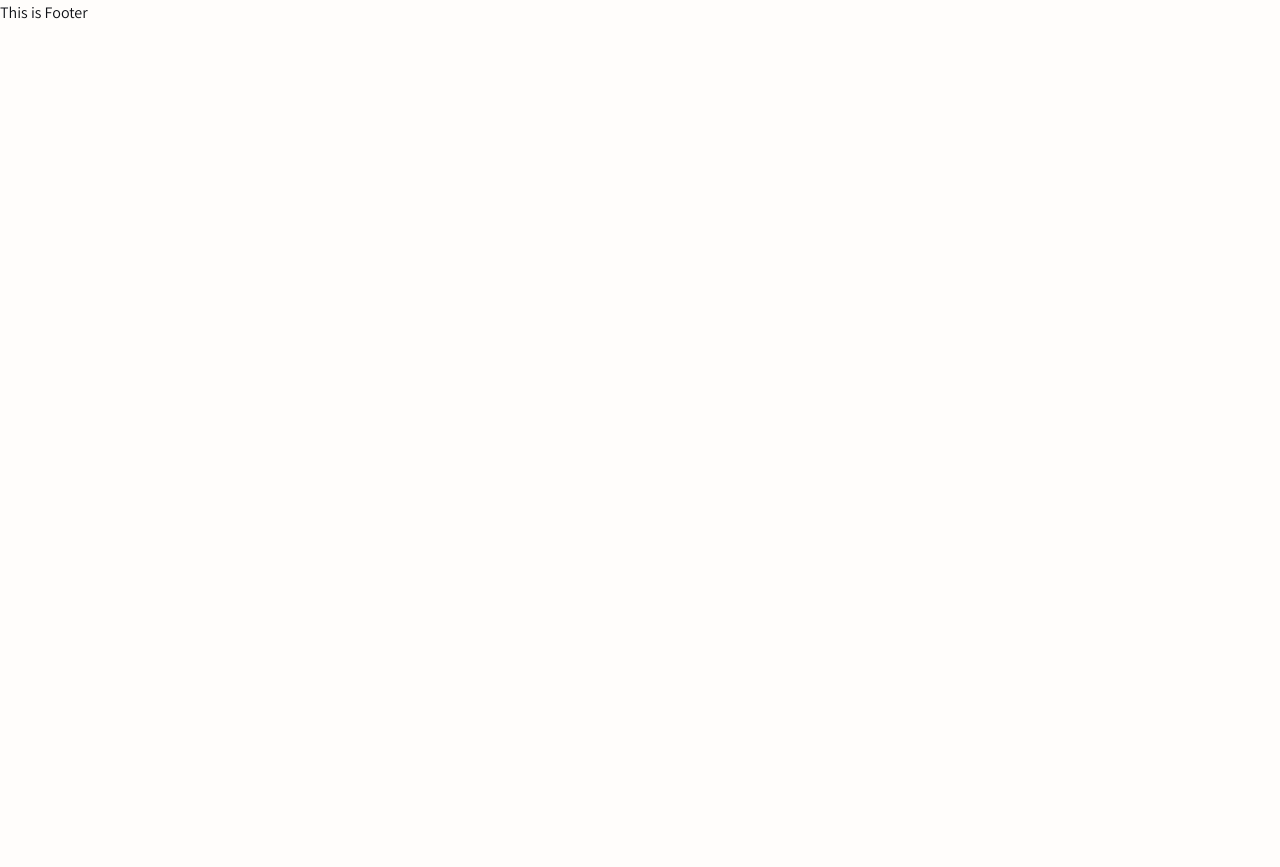
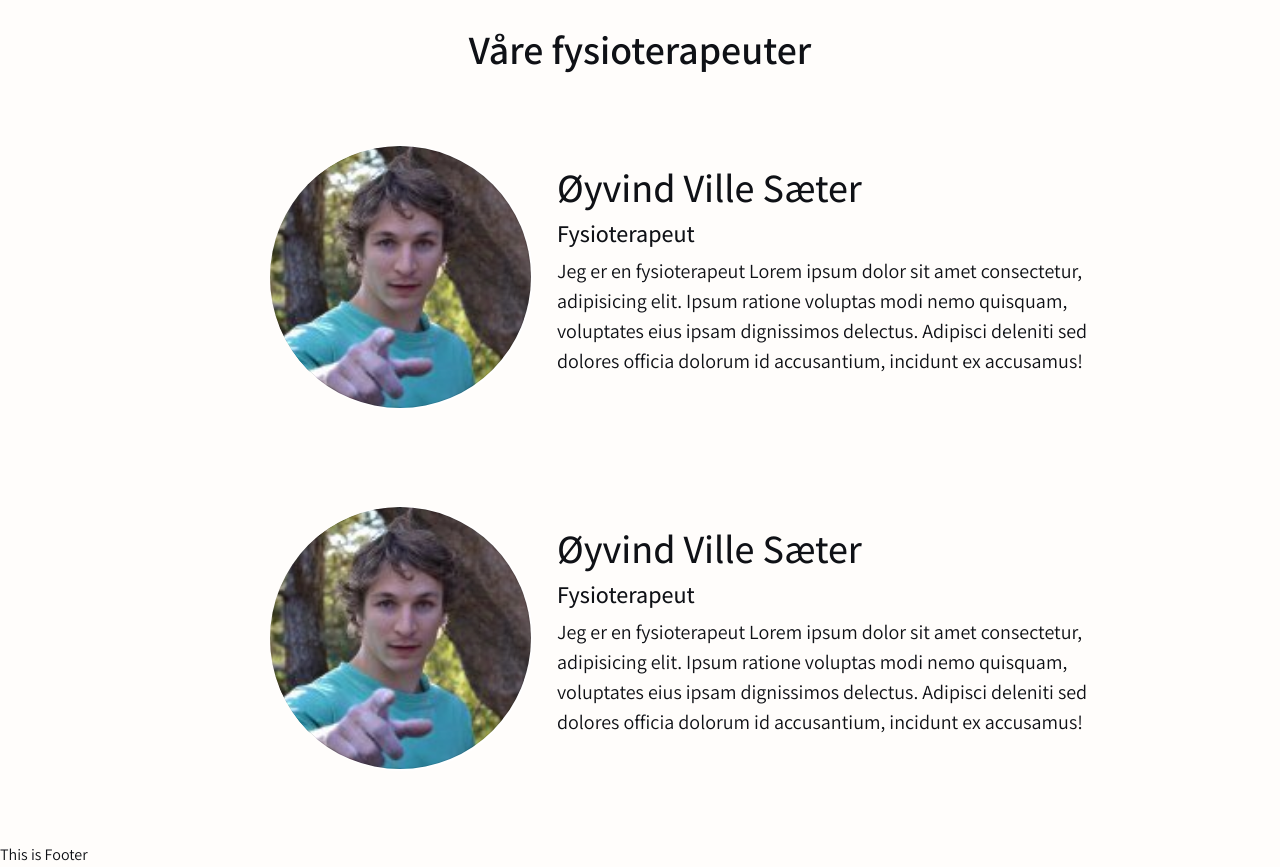
Before and after one commit to GeniePrinie/holten-institutt, a React (Vite) app: page /fysioterapeuter in a window 1280 px wide. Shown: the part 324-1191 px from the top of the page. Before the commit the page ends 800 px from the top, so only its background shows below. Built offline with nearby package versions, Linux system fonts and the light colour scheme; a web font is replaced by a local one.

Commit message:
Add fysioterapeuter page

```diff
--- a/src/pages/Fysioterapeuter.jsx
+++ b/src/pages/Fysioterapeuter.jsx
@@ -1,3 +1,55 @@
 export function Fysioterapeuter() {
-  return <div>This is Fysioterapeuter</div>;
+  return (
+    <div className="container mt-5">
+      <h1 className="text-center mb-5">Våre fysioterapeuter</h1>
+      <div>
+        <div className="row mb-5 py-4">
+          <div className="col-xs-12 col-lg-5">
+            <div className="text-center text-lg-end mb-4 mb-lg-0">
+              <img
+                src="/src/img/fysioterapeuter/oyvind.jpg"
+                alt="oyvind"
+                className="circle img-fluid"
+              />
+            </div>
+          </div>
+          <div className="col-xs-12 col-lg-6 align-self-center">
+            <h2 className="fs-1 text-center text-lg-start">
+              Øyvind Ville Sæter
+            </h2>
+            <h3 className="fs-4 text-center text-lg-start">Fysioterapeut</h3>
+            <p className="fs-5">
+              Jeg er en fysioterapeut Lorem ipsum dolor sit amet consectetur,
+              adipisicing elit. Ipsum ratione voluptas modi nemo quisquam,
+              voluptates eius ipsam dignissimos delectus. Adipisci deleniti sed
+              dolores officia dolorum id accusantium, incidunt ex accusamus!
+            </p>
+          </div>
+        </div>
+        <div className="row mb-5 py-4">
+          <div className="col-xs-12 col-lg-5">
+            <div className="text-center text-lg-end mb-4 mb-lg-0">
+              <img
+                src="/src/img/fysioterapeuter/oyvind.jpg"
+                alt="oyvind"
+                className="circle img-fluid"
+              />
+            </div>
+          </div>
+          <div className="col-xs-12 col-lg-6 align-self-center">
+            <h2 className="fs-1 text-center text-lg-start">
+              Øyvind Ville Sæter
+            </h2>
+            <h3 className="fs-4 text-center text-lg-start">Fysioterapeut</h3>
+            <p className="fs-5">
+              Jeg er en fysioterapeut Lorem ipsum dolor sit amet consectetur,
+              adipisicing elit. Ipsum ratione voluptas modi nemo quisquam,
+              voluptates eius ipsam dignissimos delectus. Adipisci deleniti sed
+              dolores officia dolorum id accusantium, incidunt ex accusamus!
+            </p>
+          </div>
+        </div>
+      </div>
+    </div>
+  );
 }
--- a/src/styles.scss
+++ b/src/styles.scss
@@ -52,6 +52,10 @@ img.img-fluid {
   height: auto;
 }
 
+.circle {
+  border-radius: 50%;
+}
+
 @media (max-width: 768px) {
   /* For tablets */
   .logo {
```
Also changed, not shown: src/img/fysioterapeuter/oyvind.jpg (added).
